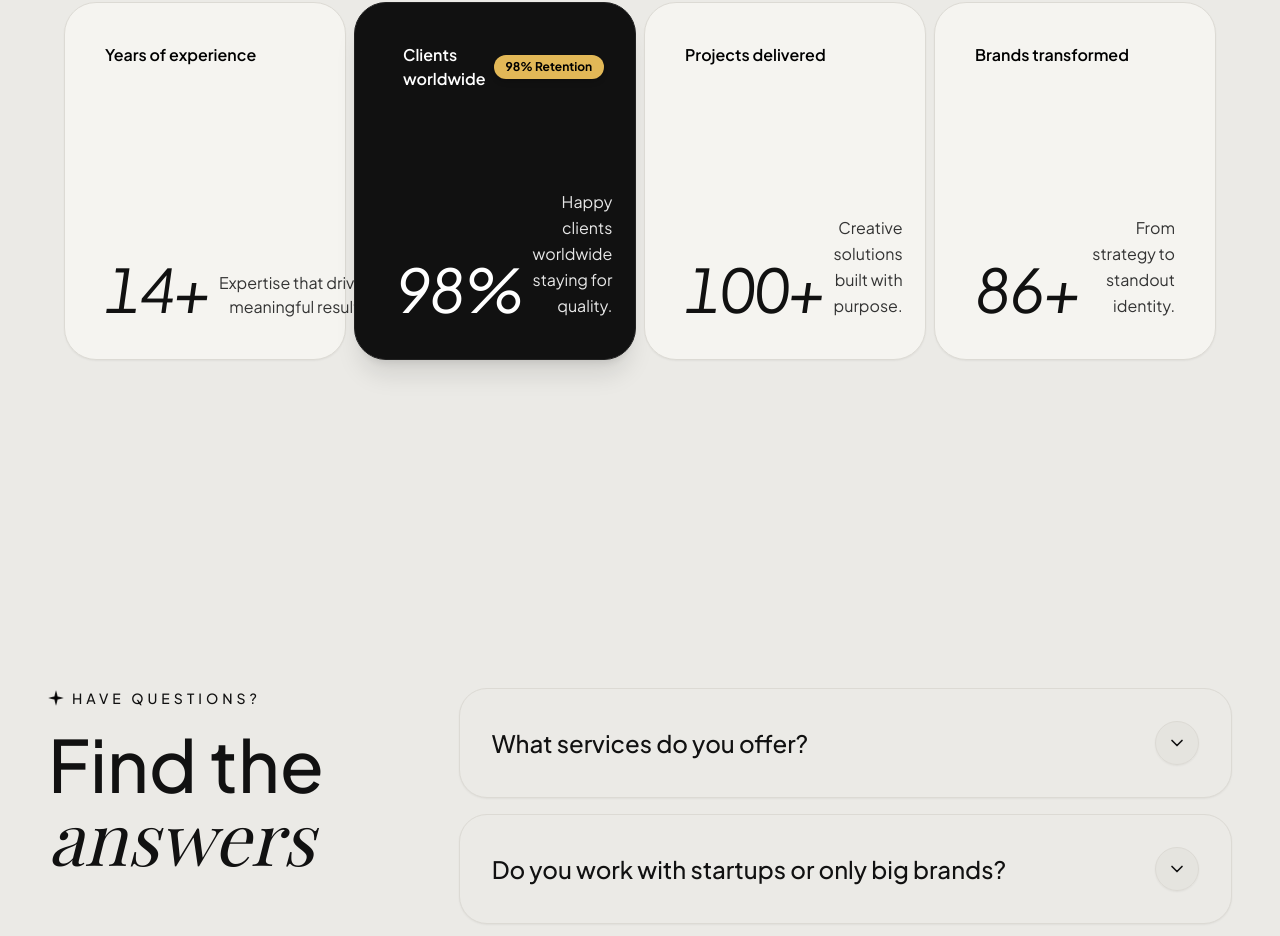
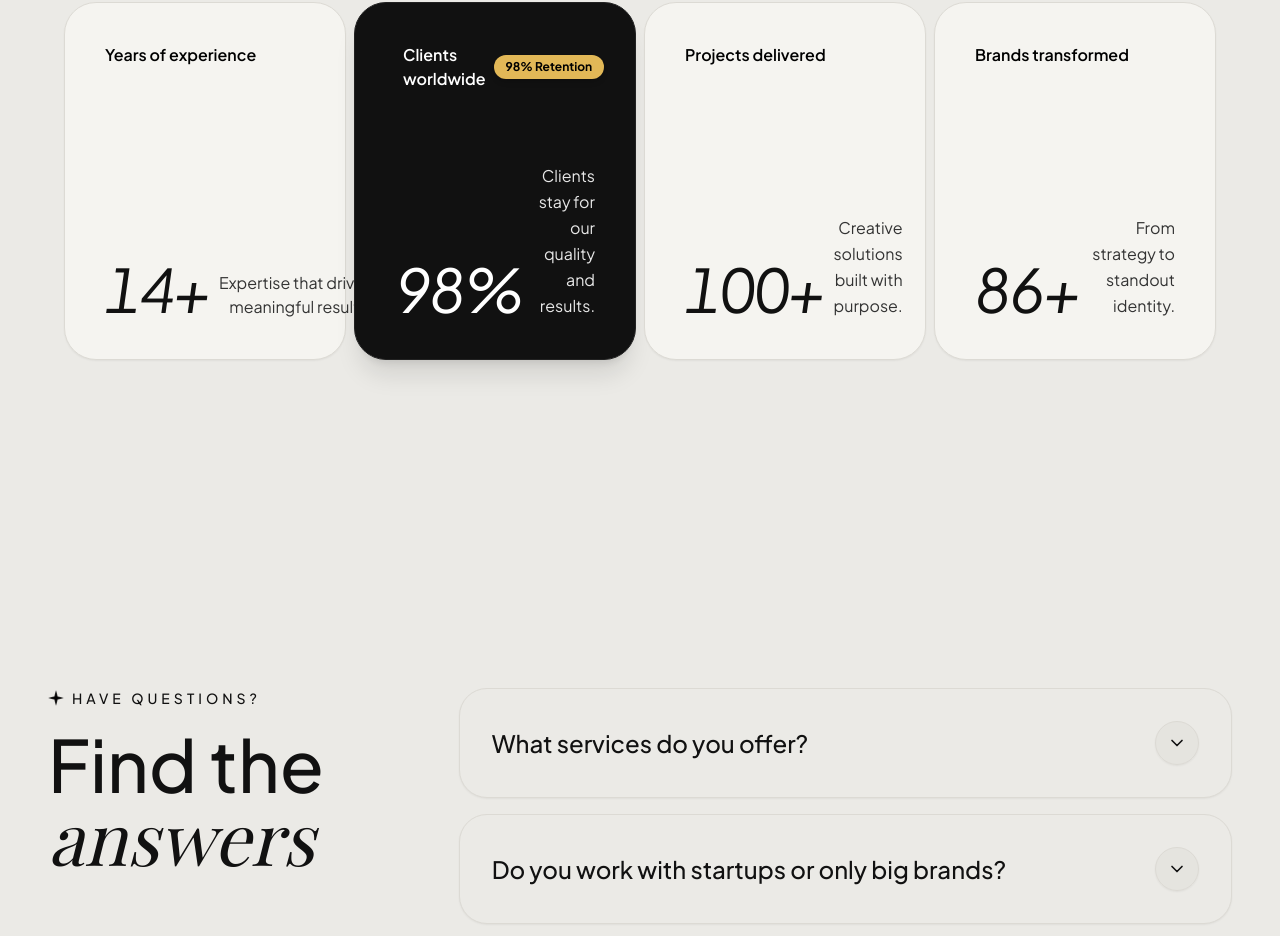
Before and after one commit to 0001-DEV/Identifine, a React (Vite) app: page /about-us in a window 1280 px wide. Shown: the part 4183-5119 px from the top of the page. Built offline with nearby package versions, Linux system fonts and the light colour scheme; grey boxes are pictures that could not be loaded; a web font is replaced by a local one.

Commit message:
Update stats card copy to Clients stay for our quality and results in AboutUsPage.jsx

```diff
--- a/src/pages/AboutUsPage.jsx
+++ b/src/pages/AboutUsPage.jsx
@@ -516,8 +516,8 @@ export default function AboutUsPage() {
                   <AnimatedNumber target="98" suffix="%" />
                 </div>
                 <div className="text-xs sm:text-base text-white/90 font-normal text-right leading-snug sm:leading-relaxed">
-                  <span className="block">Happy clients worldwide</span>
-                  <span className="block">staying for quality.</span>
+                  <span className="block">Clients stay for our</span>
+                  <span className="block">quality and results.</span>
                 </div>
               </div>
             </div>
```
